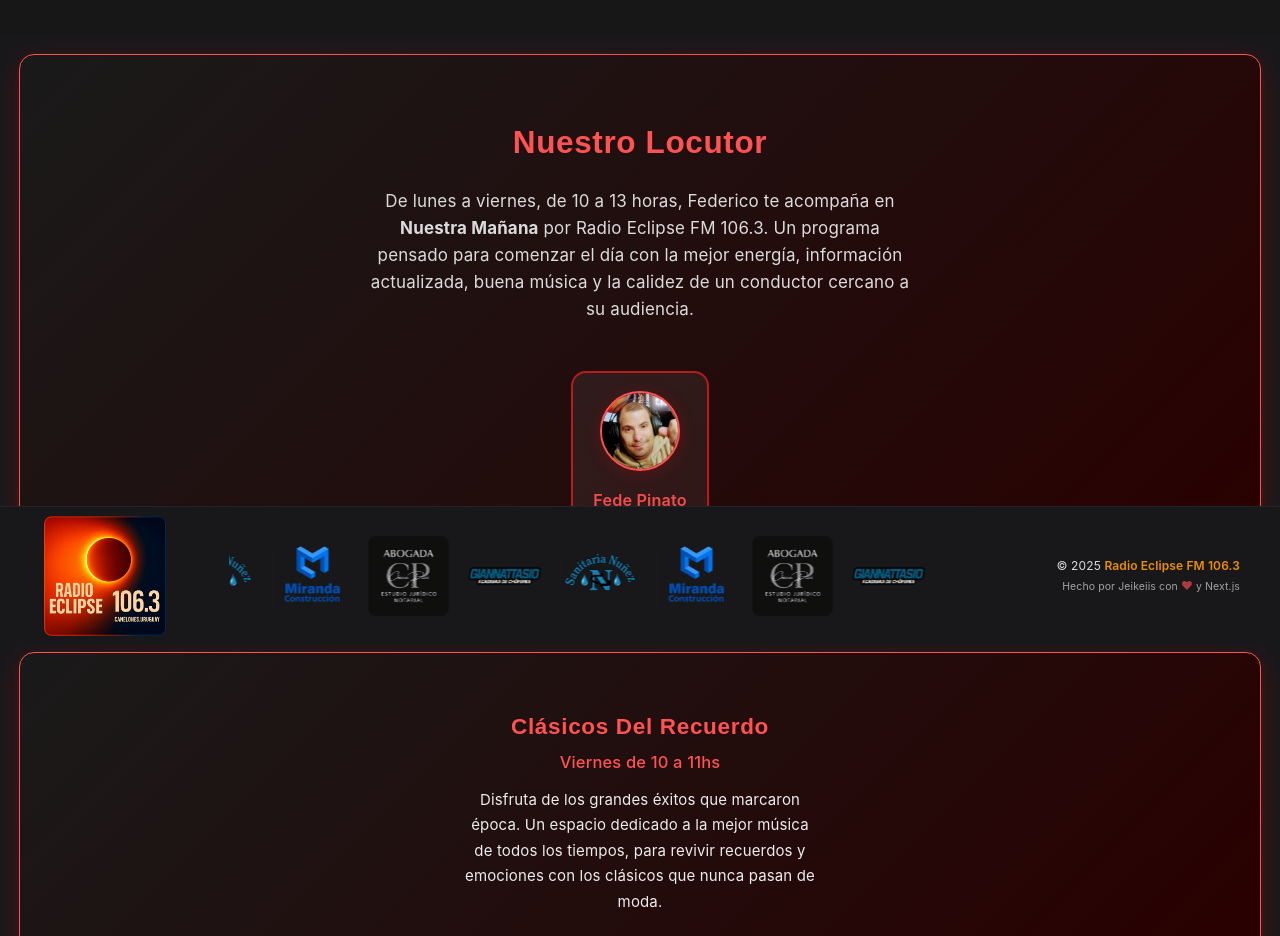
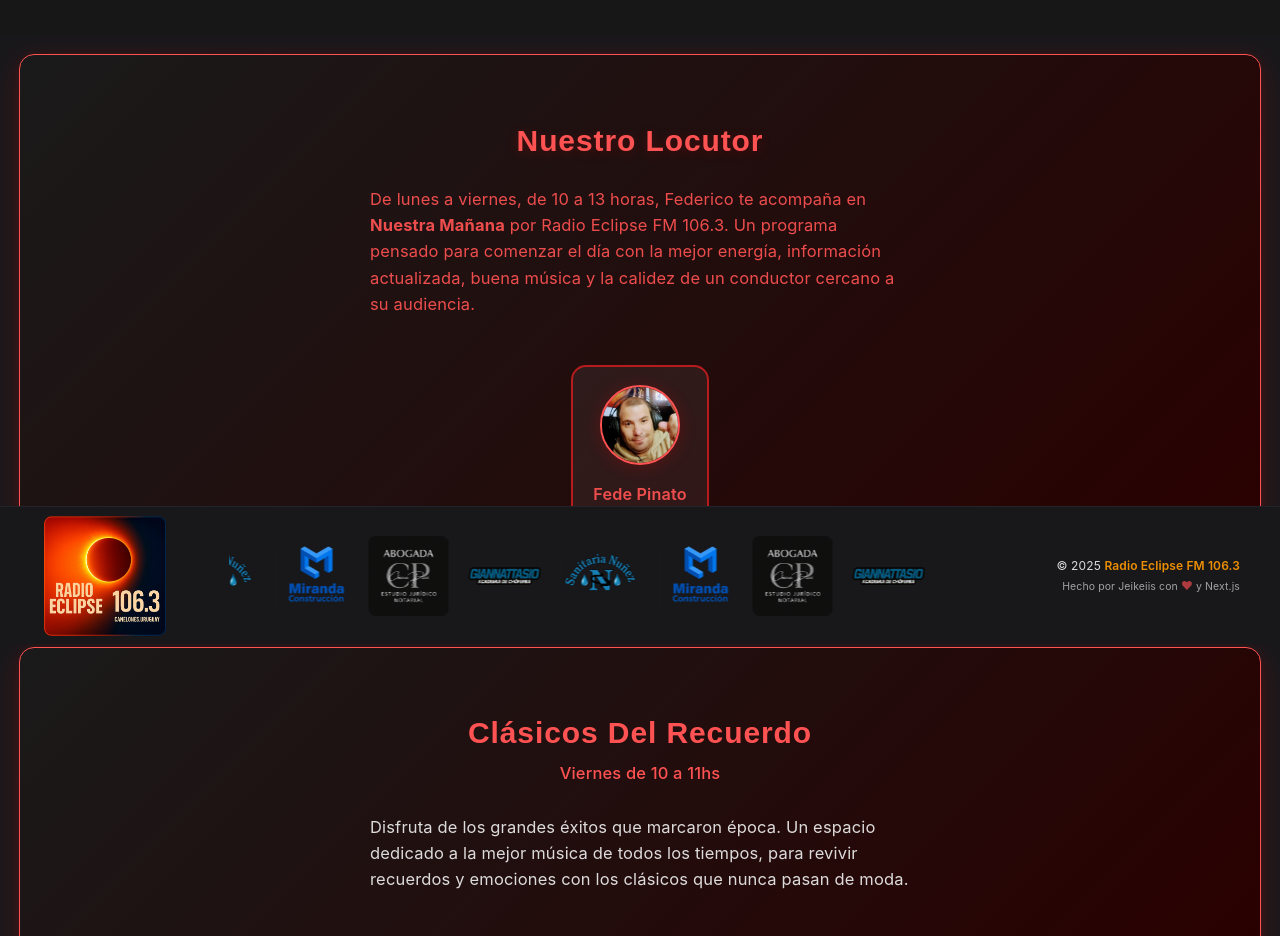
Before and after one commit to Jeikeiis/Nuestra.M-Radio.Eclipse, a Next.js app: page / in a window 1280 px wide. Shown: the part 156-1092 px from the top of the page. Built offline with nearby package versions, Linux system fonts and the light colour scheme.

Commit message:
Checkpoint 9.7.2

```diff
--- a/src/app/globals.css
+++ b/src/app/globals.css
@@ -168,7 +168,7 @@ body {
 }
 @media (max-width: 640px) {
   .main-content {
-    padding-top: 23rem;
+    padding-top: 21rem; /* Antes: 23rem */
     padding-left: 0.1rem;
     padding-right: 0.1rem;
     padding-bottom: 1rem;
@@ -277,32 +277,46 @@ body {
 .programacion-title,
 .locutores-title,
 .eventos-title,
-.contacto-title,
-.podcasts-title {
-  font-size: 2.1rem !important;
-  font-weight: 800 !important;
-  color: var(--section-title) !important;
-  margin-bottom: 0.7rem !important;
-  text-align: center !important;
-  letter-spacing: 0.02em !important;
-  text-shadow: none !important;
-  z-index: 1;
-  transition: color 0.3s;
-  line-height: 1.15;
+.contacto-title {
+  font-size: 2rem;
+  font-weight: 800;
+  color: var(--primary, #ff0000);
+  margin-bottom: 0.7rem;
+  text-align: center;
+  letter-spacing: 0.03em;
+  text-shadow: 0 2px 12px #ff000033;
 }
+
+.clasicos-title {
+  font-size: 2rem;
+  font-weight: 800;
+  color: var(--section-title);
+  margin-bottom: 0.5rem;
+  text-align: center;
+  letter-spacing: 0.03em;
+}
+
+.clasicos-subtitle {
+  font-size: 1.1rem;
+  color: var(--primary);
+  margin-bottom: 0.7rem;
+  font-weight: 500;
+  text-align: center;
+}
+
 .locutores-desc-main,
 .eventos-desc-main,
 .contacto-desc-main,
-.programacion-desc-main {
-  font-size: 1.13rem !important;
-  color: var(--section-text, var(--foreground)) !important;
-  text-align: center !important;
-  margin-bottom: 2rem !important;
-  max-width: 36rem !important;
-  line-height: 1.6 !important;
-  opacity: 0.92 !important;
-  z-index: 1;
-  transition: color 0.3s;
+.clasicos-desc-main {
+  font-size: 1.1rem;
+  color: var(--color-foreground, var(--foreground));
+  text-align: left;
+  margin-bottom: 2rem;
+  max-width: 36rem;
+  line-height: 1.6;
+  opacity: 0.92;
+  margin-left: auto;
+  margin-right: auto;
 }
 
 /* =====================
--- a/src/components/ClasicosDelRecuerdoSection.css
+++ b/src/components/ClasicosDelRecuerdoSection.css
@@ -13,10 +13,12 @@
 }
 
 .clasicos-title {
-  font-size: 1.5rem;
+  font-size: 2rem;
+  font-weight: 800;
   color: var(--section-title);
   margin-bottom: 0.5rem;
-  font-weight: bold;
+  text-align: center;
+  letter-spacing: 0.03em;
 }
 
 .clasicos-subtitle {
@@ -27,8 +29,13 @@
 }
 
 .clasicos-desc-main {
-  font-size: 1rem;
+  font-size: 1.1rem;
   color: var(--foreground);
-  margin: 0 auto;
-  max-width: 350px;
+  text-align: left;
+  margin-bottom: 2rem;
+  max-width: 36rem;
+  line-height: 1.6;
+  opacity: 0.92;
+  margin-left: auto;
+  margin-right: auto;
 }
--- a/src/components/LocutoresSection.css
+++ b/src/components/LocutoresSection.css
@@ -26,8 +26,8 @@
 .locutores-section:hover { border-color: var(--primary, #ff0000); }
 
 .locutores-title {
-  font-size: 2.3rem;
-  font-weight: 900;
+  font-size: 2rem;
+  font-weight: 800;
   color: var(--primary, #ff0000);
   margin-bottom: 0.7rem;
   text-align: center;
@@ -36,13 +36,15 @@
 }
 
 .locutores-desc-main {
-  font-size: 1.15rem;
+  font-size: 1.1rem;
   color: var(--color-foreground);
-  text-align: center;
-  margin-bottom: 2.2rem;
+  text-align: left;
+  margin-bottom: 2rem;
   max-width: 36rem;
   line-height: 1.6;
   opacity: 0.92;
+  margin-left: auto;
+  margin-right: auto;
 }
 
 .locutores-grid {
--- a/src/components/ProgramacionSection.css
+++ b/src/components/ProgramacionSection.css
@@ -43,10 +43,13 @@ html.dark {
 }
 
 .programacion-title {
-  color: var(--program-title);
-  font-weight: 600;
-  letter-spacing: 0.01em;
-  margin-bottom: 0.5rem;
+  color: var(--primary, #ff0000);
+  font-size: 2rem;
+  font-weight: 800;
+  letter-spacing: 0.03em;
+  margin-bottom: 0.7rem;
+  text-align: center;
+  text-shadow: 0 2px 12px #ff000033;
   transition: color 0.2s;
 }
 
--- a/src/components/SponsorsCarousel.tsx
+++ b/src/components/SponsorsCarousel.tsx
@@ -18,6 +18,27 @@ const sponsors = [
 ];
 
 function SponsorItem({ src, alt }: { src: string; alt: string }) {
+  // Si es el logo de Miranda Construcción, lo envolvemos en un enlace
+  if (src === "/MirandaConstruccion.webp") {
+    return (
+      <div className="sponsor-carousel-item">
+        <a
+          href="https://www.instagram.com/miranda_construccion/"
+          target="_blank"
+          rel="noopener noreferrer"
+        >
+          <Image
+            src={src}
+            alt={alt}
+            width={160}
+            height={160}
+            className="footer-sponsor-img"
+            draggable={false}
+          />
+        </a>
+      </div>
+    );
+  }
   return (
     <div className="sponsor-carousel-item">
       <Image
```
Also changed, not shown: src/components/ContactoSection.css (+7 -5 lines), src/components/EventosSection.css (+7 -5 lines).
